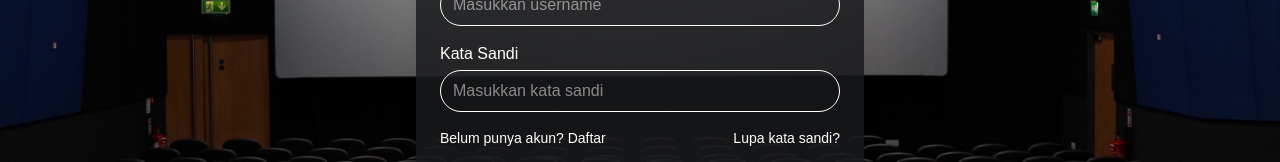
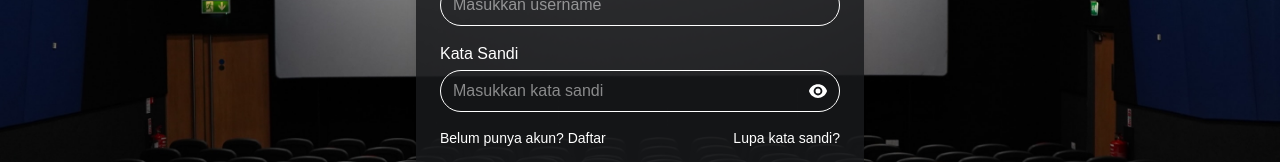
Before and after one commit to usepsofyaan/movieapphsi2advfe, a Next.js app: page /login in a window 1280 px wide. Shown: the part 343-505 px from the top of the page. Built offline with nearby package versions, Linux system fonts and the light colour scheme.

Commit message:
add eyeicon

```diff
--- a/app/login/page.js
+++ b/app/login/page.js
@@ -1,15 +1,13 @@
 "use client";
 import { useState } from "react";
 import Image from "next/image";
-import { EyeIcon, EyeOffIcon } from "@heroicons/react/solid";
+import { EyeIcon, EyeSlashIcon } from "@heroicons/react/24/solid";
 
 export default function Login() {
   const [showPassword, setShowPassword] = useState(false);
+
   return (
-    <div
-      className="min-h-screen flex items-center justify-center bg-cover bg-center"
-      style={{ backgroundImage: "url('/backlogin.jpg')" }} // ganti dengan nama file gambar kamu
-    >
+    <div className="min-h-screen flex items-center justify-center bg-cover bg-center" style={{ backgroundImage: "url('/backlogin.jpg')" }}>
       <div className="bg-[#181A1CD6] rounded-xl shadow-xl p-6 w-full max-w-md">
         {/* Logo */}
         <div className="flex justify-center mb-4">
@@ -17,7 +15,6 @@ export default function Login() {
         </div>
 
         {/* Teks Selamat Datang */}
-
         <div className="text-center mb-6">
           <h2 className="text-2xl font-bold text-[#ffffff] mb-[5px]">Masuk</h2>
           <h5 className="text-2xl font-bold text-[#ffffff]">Selamat Datang</h5>
@@ -27,12 +24,18 @@ export default function Login() {
         <form>
           <div className="mb-4">
             <label className="block mb-1 font-medium text-[#ffffff]">Username</label>
-            <input type={showPassword ? "text" : "password"} className="w-full border rounded-[24px] px-3 py-2 text-[#ffffff]" placeholder="Masukkan username" />
+            <input type="text" className="w-full border rounded-[24px] px-3 py-2 text-[#ffffff]" placeholder="Masukkan username" />
           </div>
 
+          {/* Kata sandi*/}
           <div className="mb-4">
             <label className="block mb-1 font-medium text-[#ffffff]">Kata Sandi</label>
-            <input type="password" className="w-full border rounded-[24px] px-3 py-2 text-[#ffffff]" placeholder="Masukkan kata sandi" />
+            <div className="relative">
+              <input type={showPassword ? "text" : "password"} className="w-full border rounded-[24px] px-3 py-2 text-[#ffffff] pr-10 bg-transparent" placeholder="Masukkan kata sandi" />
+              <button type="button" onClick={() => setShowPassword(!showPassword)} className="absolute right-3 top-1/2 transform -translate-y-1/2 text-white">
+                {showPassword ? <EyeSlashIcon className="h-5 w-5" /> : <EyeIcon className="h-5 w-5" />}
+              </button>
+            </div>
           </div>
 
           {/* Link Daftar & Lupa Sandi */}
```
